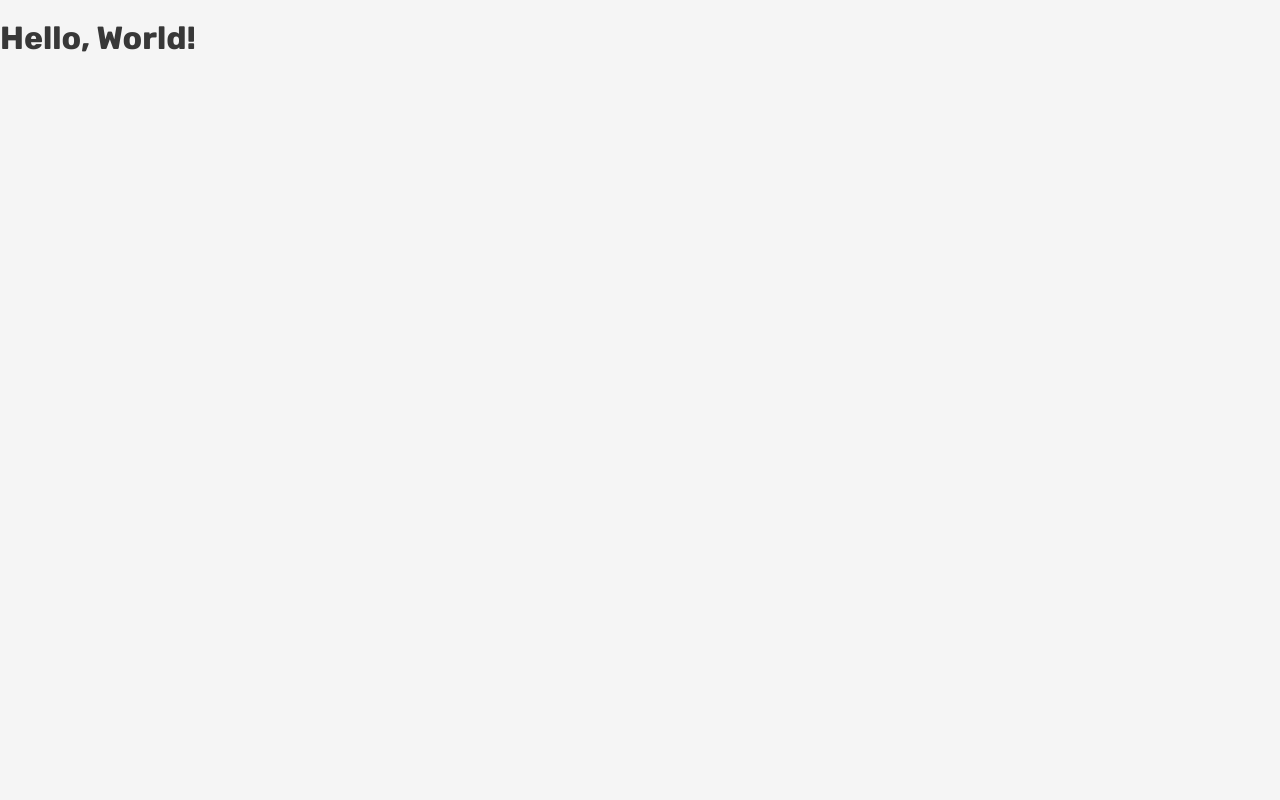
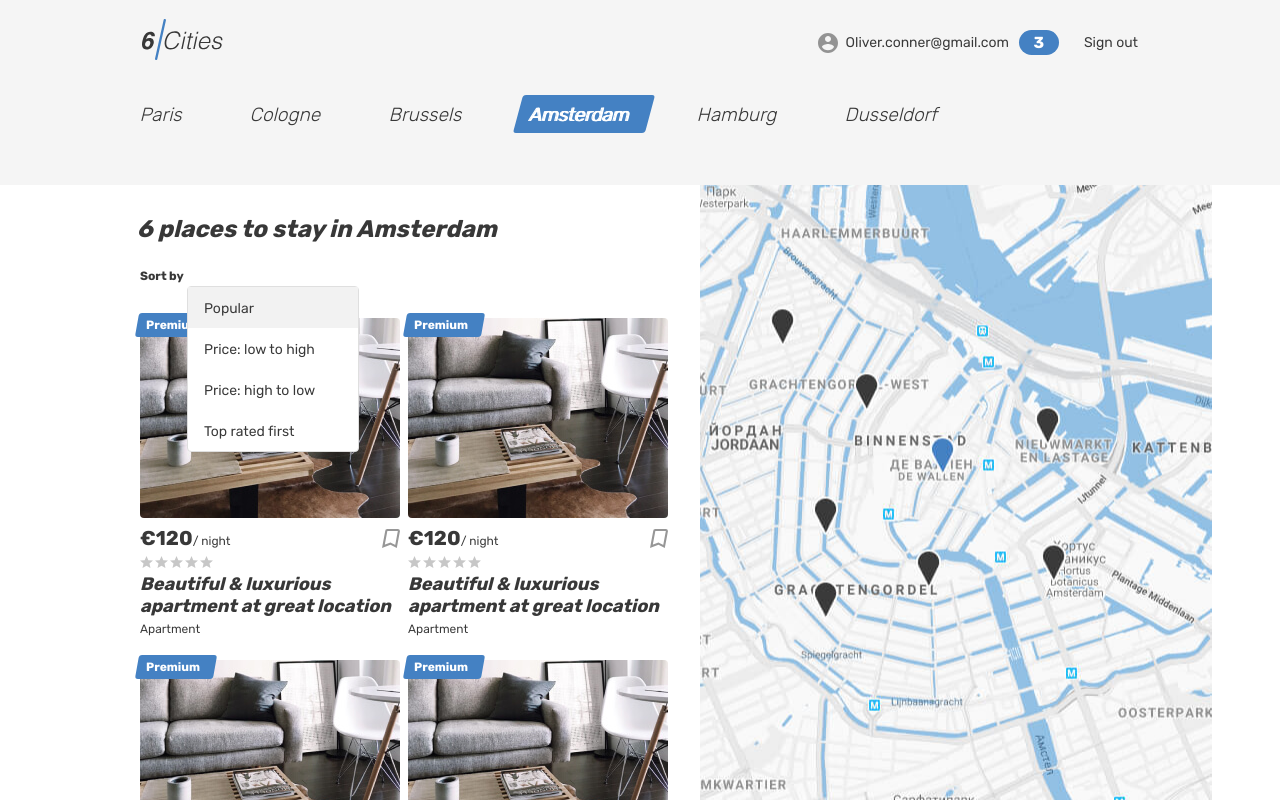
Before and after one commit to htmlacademy-react/1702993-six-cities-3, a React (Vite) app: page / in a window 1280 px wide. Built offline with nearby package versions, Linux system fonts and the light colour scheme.

Commit message:
2.1 Props: добавил пропсы для отображения количества предложений аренды

```diff
--- /dev/null
+++ b/src/components/App/App.tsx
@@ -0,0 +1,13 @@
+import GetMain from '../../pages/main-page/main-page';
+
+type AppMainPageProps = {
+  offersRentalCount: number;
+}
+
+function App({offersRentalCount}: AppMainPageProps): JSX.Element {
+  return (
+    <GetMain offersRentalCount={offersRentalCount}/>
+  );
+}
+
+export default App;
--- /dev/null
+++ b/src/components/place-card/place-card.tsx
@@ -0,0 +1,40 @@
+function PlaceCard() {
+  return (
+    <article className="cities__card place-card">
+      <div className="place-card__mark">
+        <span>Premium</span>
+      </div>
+      <div className="cities__image-wrapper place-card__image-wrapper">
+        <a href="#">
+          <img className="place-card__image" src="img/apartment-01.jpg" width="260" height="200" alt="Place image"></img>
+        </a>
+      </div>
+      <div className="place-card__info">
+        <div className="place-card__price-wrapper">
+          <div className="place-card__price">
+            <b className="place-card__price-value">&euro;120</b>
+            <span className="place-card__price-text">&#47;&nbsp;night</span>
+          </div>
+          <button className="place-card__bookmark-button button" type="button">
+            <svg className="place-card__bookmark-icon" width="18" height="19">
+              <use xlinkHref="#icon-bookmark"></use>
+            </svg>
+            <span className="visually-hidden">To bookmarks</span>
+          </button>
+        </div>
+        <div className="place-card__rating rating">
+          <div className="place-card__stars rating__stars">
+            <span></span>
+            <span className="visually-hidden">Rating</span>
+          </div>
+        </div>
+        <h2 className="place-card__name">
+          <a href="#">Beautiful &amp; luxurious apartment at great location</a>
+        </h2>
+        <p className="place-card__type">Apartment</p>
+      </div>
+    </article>
+  );
+}
+
+export default PlaceCard;
--- a/src/index.tsx
+++ b/src/index.tsx
@@ -1,5 +1,10 @@
 import React from 'react';
 import ReactDOM from 'react-dom/client';
+import App from './components/App/App';
+
+const Settings = {
+  OffersRentalCount: 6,
+} as const;
 
 const root = ReactDOM.createRoot(
   document.getElementById('root') as HTMLElement
@@ -7,6 +12,8 @@ const root = ReactDOM.createRoot(
 
 root.render(
   <React.StrictMode>
-    <h1>Hello, World!</h1>
+    <App
+      offersRentalCount = {Settings.OffersRentalCount}
+    />
   </React.StrictMode>
 );
--- /dev/null
+++ b/src/pages/main-page/main-page.tsx
@@ -0,0 +1,116 @@
+import GetCard from '../../components/place-card/place-card';
+
+type MainPageProps = {
+  offersRentalCount: number;
+}
+
+function MainPage({offersRentalCount}: MainPageProps): JSX.Element {
+  return (
+    <div className="page page--gray page--main">
+      <header className="header">
+        <div className="container">
+          <div className="header__wrapper">
+            <div className="header__left">
+              <a className="header__logo-link header__logo-link--active">
+                <img className="header__logo" src="img/logo.svg" alt="6 cities logo" width="81" height="41"></img>
+              </a>
+            </div>
+            <nav className="header__nav">
+              <ul className="header__nav-list">
+                <li className="header__nav-item user">
+                  <a className="header__nav-link header__nav-link--profile" href="#">
+                    <div className="header__avatar-wrapper user__avatar-wrapper">
+                    </div>
+                    <span className="header__user-name user__name">Oliver.conner@gmail.com</span>
+                    <span className="header__favorite-count">3</span>
+                  </a>
+                </li>
+                <li className="header__nav-item">
+                  <a className="header__nav-link" href="#">
+                    <span className="header__signout">Sign out</span>
+                  </a>
+                </li>
+              </ul>
+            </nav>
+          </div>
+        </div>
+      </header>
+
+      <main className="page__main page__main--index">
+        <h1 className="visually-hidden">Cities</h1>
+        <div className="tabs">
+          <section className="locations container">
+            <ul className="locations__list tabs__list">
+              <li className="locations__item">
+                <a className="locations__item-link tabs__item" href="#">
+                  <span>Paris</span>
+                </a>
+              </li>
+              <li className="locations__item">
+                <a className="locations__item-link tabs__item" href="#">
+                  <span>Cologne</span>
+                </a>
+              </li>
+              <li className="locations__item">
+                <a className="locations__item-link tabs__item" href="#">
+                  <span>Brussels</span>
+                </a>
+              </li>
+              <li className="locations__item">
+                <a className="locations__item-link tabs__item tabs__item--active">
+                  <span>Amsterdam</span>
+                </a>
+              </li>
+              <li className="locations__item">
+                <a className="locations__item-link tabs__item" href="#">
+                  <span>Hamburg</span>
+                </a>
+              </li>
+              <li className="locations__item">
+                <a className="locations__item-link tabs__item" href="#">
+                  <span>Dusseldorf</span>
+                </a>
+              </li>
+            </ul>
+          </section>
+        </div>
+        <div className="cities">
+          <div className="cities__places-container container">
+            <section className="cities__places places">
+              <h2 className="visually-hidden">Places</h2>
+              <b className="places__found">{offersRentalCount} places to stay in Amsterdam</b>
+              <form className="places__sorting" action="#" method="get">
+                <span className="places__sorting-caption">Sort by</span>
+                {/* <span className="places__sorting-type" tabIndex={0}>
+                  Popular
+                  <svg className="places__sorting-arrow" width="7" height="4">
+                    <use xlinkHref="#icon-arrow-select"></use>
+                  </svg>
+                </span> */}
+                <ul className="places__options places__options--custom places__options--opened">
+                  <li className="places__option places__option--active" tabIndex={1}>Popular</li>
+                  <li className="places__option" tabIndex={2}>Price: low to high</li>
+                  <li className="places__option" tabIndex={3}>Price: high to low</li>
+                  <li className="places__option" tabIndex={4}>Top rated first</li>
+                </ul>
+              </form>
+              <div className="cities__places-list places__list tabs__content">
+                <GetCard/>
+                <GetCard/>
+                <GetCard/>
+                <GetCard/>
+                <GetCard/>
+                <GetCard/>
+              </div>
+            </section>
+            <div className="cities__right-section">
+              <section className="cities__map map"></section>
+            </div>
+          </div>
+        </div>
+      </main>
+    </div>
+  );
+}
+
+export default MainPage;
```
